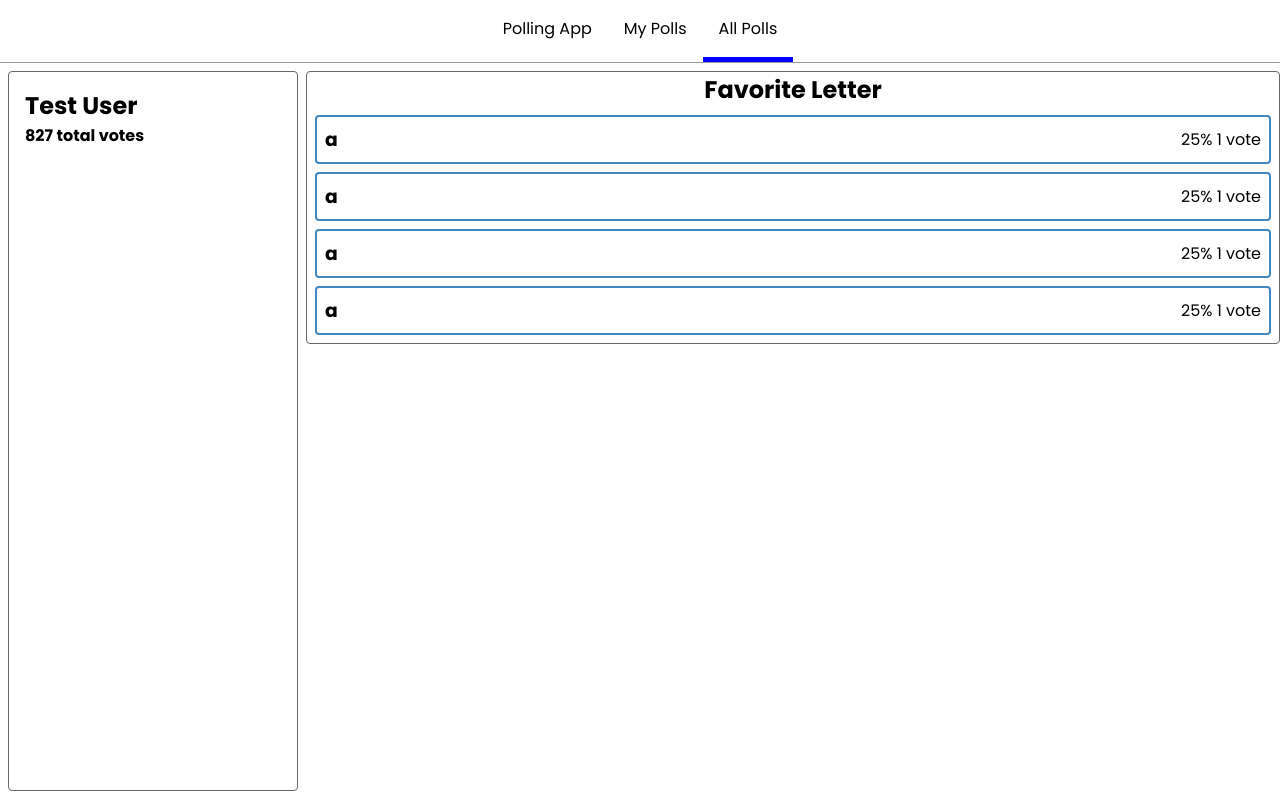
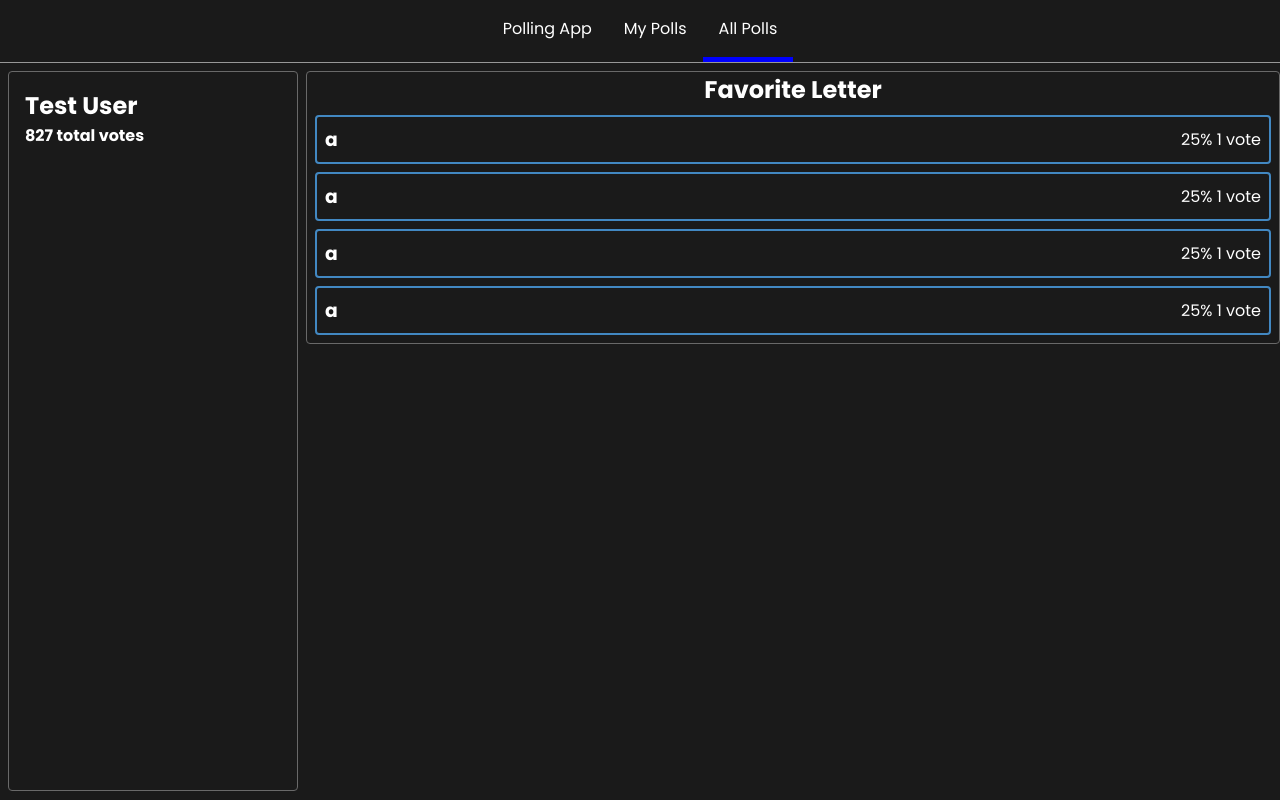
Before and after one commit to MatthewGreenspun/MERN-Poll-App, a React (Create React App) app: page / in a window 1280 px wide. Built offline with nearby package versions, Linux system fonts and the light colour scheme.

Commit message:
changed color theme to dark theme. In the future both color themes will be supported

```diff
--- a/src/index.css
+++ b/src/index.css
@@ -4,6 +4,11 @@
   padding: 0;
   box-sizing: border-box;
   font-family: "Poppins", "sans-serif";
+}
+
+body {
+  background-color: #1a1a1a;
+  color: white;
 }
 
 .user-profile {
@@ -13,6 +18,8 @@
   max-width: 80em;
   min-width: 290px;
   margin: 0 auto;
+  background-color: #1a1a1a;
+  color: white;
 }
 
 .navbar {
@@ -20,17 +27,20 @@
   width: 100%;
   justify-content: center;
   border-bottom: 1px solid #979797;
+  background-color: #1a1a1a;
+  color: white;
 }
 
 .nav-item {
   text-decoration: none;
-  color: black;
+  color: white;
   padding: 1rem;
 }
 
 .nav-tab:hover{
   transition: 0.3s;
   background-color: #e7e7e7;
+  color: black;
 }
 
 .sidebar {
```
